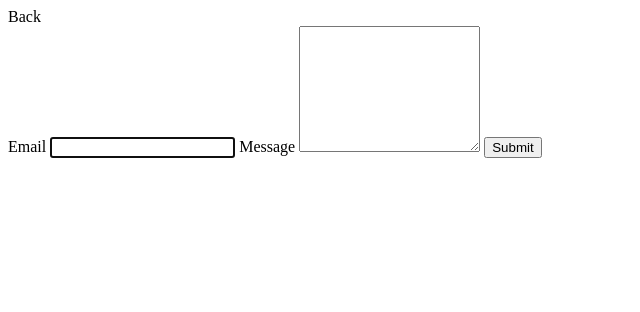
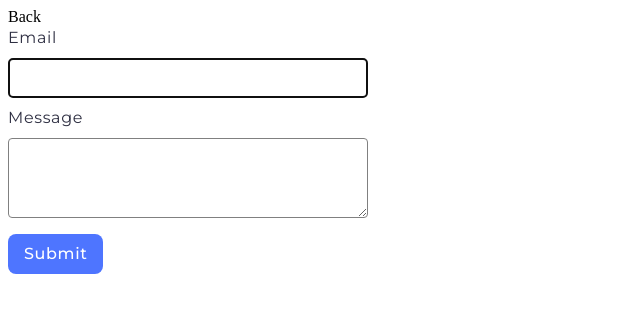
Before and after one commit to ripndrug/goit-js-hw-09, a plain HTML site: page 2-form.html in a window 1280 px wide. Shown: the whole page, without its empty margins (0-640 px from the left). Drawn offline with Linux system fonts and the light colour scheme.

Commit message:
Deploying to gh-pages from @ ripndrug/goit-js-hw-09@18df9e02652067936341bd0a66a084ab7270b733 🚀

```diff
--- a/2-form.html
+++ b/2-form.html
@@ -5,20 +5,28 @@
     <meta http-equiv="X-UA-Compatible" content="IE=edge" />
     <meta name="viewport" content="width=device-width, initial-scale=1.0" />
     <title>Form</title>
+
+    <link rel="preconnect" href="https://fonts.googleapis.com" />
+    <link rel="preconnect" href="https://fonts.gstatic.com" crossorigin />
+    <link
+      href="https://fonts.googleapis.com/css2?family=Montserrat:ital,wght@0,100..900;1,100..900&display=swap"
+      rel="stylesheet"
+    />
+
     <script type="module" crossorigin src="/goit-js-hw-09/2-form.js"></script>
     <link rel="modulepreload" crossorigin href="/goit-js-hw-09/assets/modulepreload-polyfill-B5Qt9EMX.js">
-    <link rel="stylesheet" crossorigin href="/goit-js-hw-09/assets/styles-WFDIg5a-.css">
+    <link rel="stylesheet" crossorigin href="/goit-js-hw-09/assets/styles-CzgtSRmC.css">
   </head>
 
   <body>
     <a href="./index.html">Back</a>
 
     <form class="feedback-form" autocomplete="off">
-      <label>
+      <label class="feedback-label">
         Email
         <input type="email" name="email" autofocus />
       </label>
-      <label>
+      <label class="feedback-label">
         Message
         <textarea name="message" rows="8"></textarea>
       </label>
--- a/2-form.js
+++ b/2-form.js
@@ -1,2 +1,2 @@
-import"./assets/modulepreload-polyfill-B5Qt9EMX.js";/* empty css                      */const t={email:"",message:""},o=document.querySelector(".feedback-form"),m=o.elements.email,s=o.elements.message,l="feedback-form-state";let a;try{a=JSON.parse(localStorage.getItem(l))||{}}catch{a={}}console.log(a);m.value=a.email||"";s.value=a.message||"";o.addEventListener("input",n);o.addEventListener("submit",r);function n(e){e.target.nodeName!=="INPUT"&&e.target.nodeName!=="TEXTAREA"||(e.target.nodeName==="INPUT"&&(t.email=e.target.value),e.target.nodeName==="TEXTAREA"&&(t.message=e.target.value),localStorage.setItem(l,JSON.stringify(t)),console.log(t))}function r(e){e.preventDefault(),(m.value===""||s.value==="")&&alert("Fill please all fields"),console.log(t),localStorage.removeItem(l),t.email="",t.message="",o.reset()}
+import"./assets/modulepreload-polyfill-B5Qt9EMX.js";/* empty css                      */const t={email:"",message:""},o=document.querySelector(".feedback-form"),m=o.elements.email,n=o.elements.message,l="feedback-form-state";let a;try{a=JSON.parse(localStorage.getItem(l))||{}}catch{a={}}console.log(a);m.value=a.email||"";n.value=a.message||"";o.addEventListener("input",r);o.addEventListener("submit",s);function r(e){e.target.nodeName!=="INPUT"&&e.target.nodeName!=="TEXTAREA"||(e.target.nodeName==="INPUT"&&(t.email=e.target.value),e.target.nodeName==="TEXTAREA"&&(t.message=e.target.value),localStorage.setItem(l,JSON.stringify(t)),console.log(t))}function s(e){if(e.preventDefault(),m.value===""||n.value===""){alert("Fill please all fields");return}console.log(t),localStorage.removeItem(l),t.email="",t.message="",o.reset()}
 //# sourceMappingURL=2-form.js.map
--- /dev/null
+++ b/assets/styles-CzgtSRmC.css
@@ -0,0 +1 @@
+*,*:after,*:before{box-sizing:border-box}h1,h2,h3,h4,h5,h6,p{margin:0}p:last-child{margin-bottom:0}ul{margin:0;padding:0;list-style:none}a{color:currentColor;text-decoration:none}button{cursor:pointer}img{display:block;max-width:100%;height:auto}.gallery{display:flex;flex-wrap:wrap;gap:24px}.gallery-item{width:calc((100% - 48px) / 3);transition:transform ease .25s}.gallery-item:hover,.gallery-item:active{transform:scale(1.02)}.feedback-form{display:flex;flex-direction:column}.feedback-label{display:flex;flex-direction:column;font-family:var(--font-family);font-weight:400;font-size:16px;line-height:150%;letter-spacing:.04em;color:#2e2f42}.feedback-label input{margin-top:8px;margin-bottom:8px;border:1px solid #808080;border-radius:4px;width:360px;height:40px}.feedback-label textarea{margin-top:8px;margin-bottom:16px;border:1px solid #808080;border-radius:4px;width:360px;height:80px}.feedback-form button{margin:0;border:none;outline:none;font-family:var(--font-family);font-weight:500;font-size:16px;line-height:150%;letter-spacing:.04em;color:#fff;border-radius:8px;padding:8px 16px;width:95px;height:40px;background:#4e75ff}.feedback-form button:hover,.feedback-form button:active{background:#6c8cff}:root{--font-family: "Montserrat", sans-serif}
--- a/assets/styles-WFDIg5a-.css
+++ /dev/null
@@ -1 +0,0 @@
-*,*:after,*:before{box-sizing:border-box}h1,h2,h3,h4,h5,h6,p{margin:0}p:last-child{margin-bottom:0}ul{margin:0;padding:0;list-style:none}a{color:currentColor;text-decoration:none}button{cursor:pointer}img{display:block;max-width:100%;height:auto}.gallery{display:flex;flex-wrap:wrap;gap:24px}.gallery-item{width:calc((100% - 48px) / 3);transition:transform ease .25s}.gallery-item:hover,.gallery-item:active{transform:scale(1.02)}
```
Also changed, not shown: 1-gallery.html (+1 -1 lines), 1 other file.
